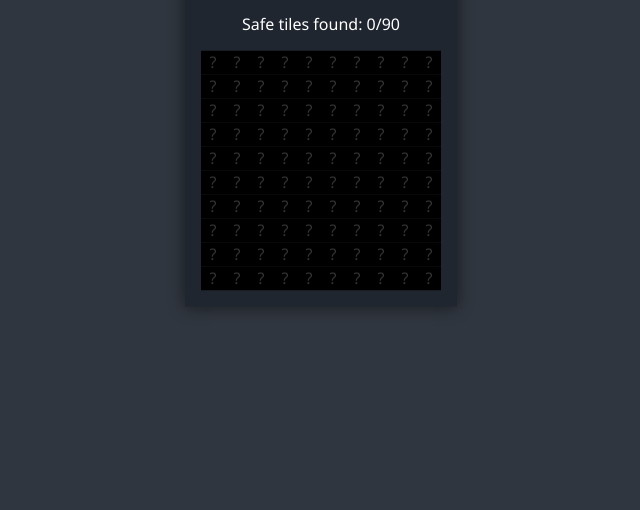
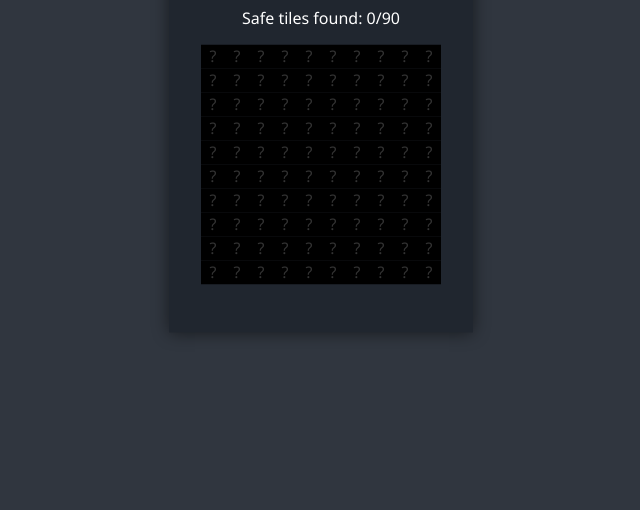
Before and after one commit to KettLovahr/minesweeper, a plain HTML site: page index.html in a window 1280 px wide. Shown: the part 290-800 px from the top of the page, without its empty margins (319-959 px from the left). Drawn offline with Linux system fonts and the light colour scheme.

Commit message:
Made the play area a little chunkier

```diff
--- a/style.css
+++ b/style.css
@@ -18,9 +18,9 @@ body, html {
     text-align: center;
     background-color: #20262F;
     box-shadow: 0px 0px 16px #0000007f;
-    padding: 16px;
     transition-duration: 0.3s;
     max-width: 100vw;
+    padding: 36px 32px 48px 32px;
 }
 
 #gamearea {
```
